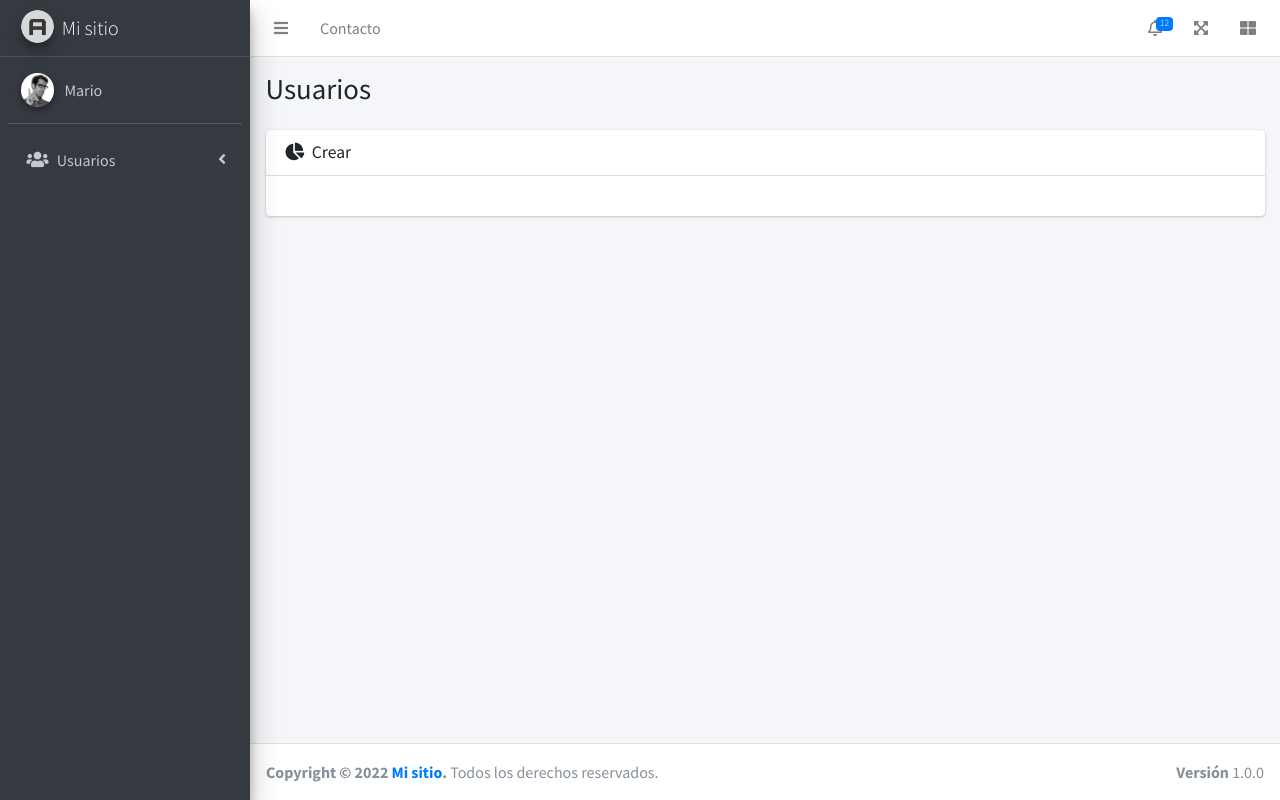
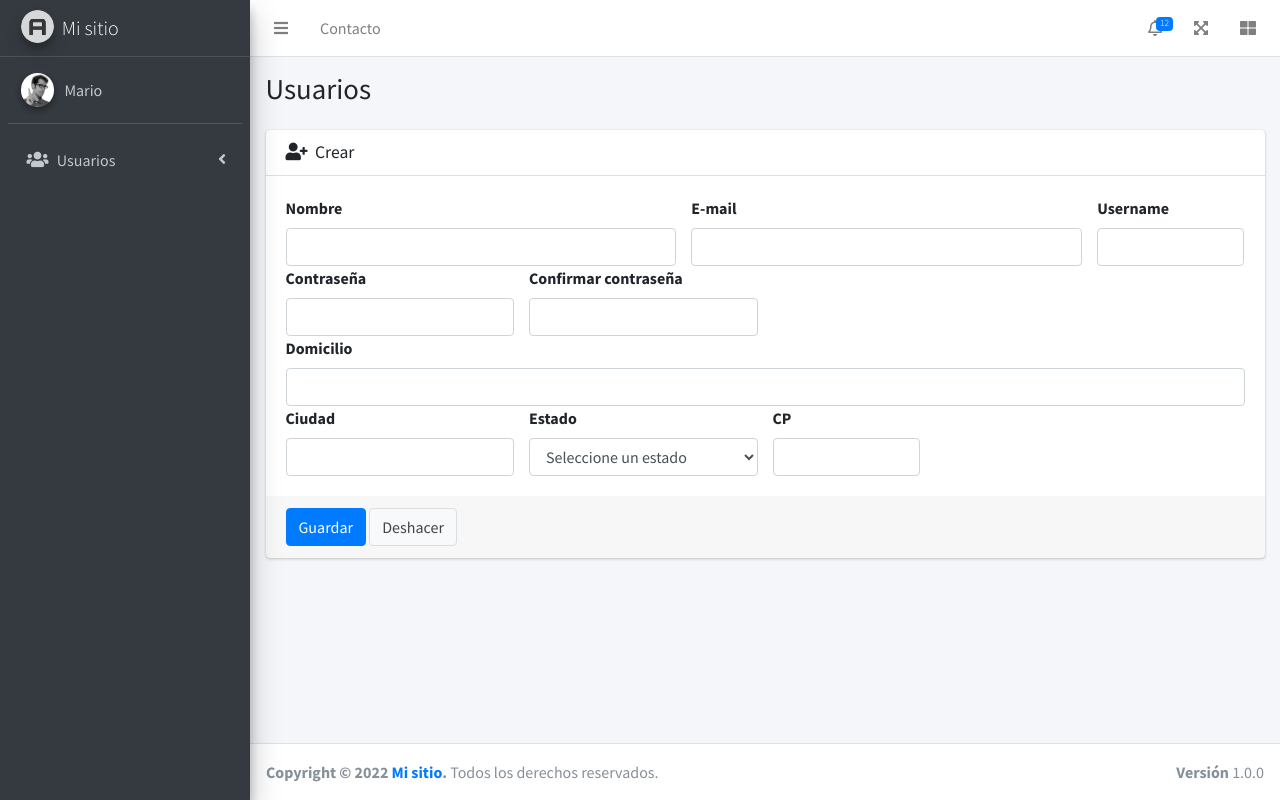
Before and after one commit to MarioGonzaleG/admin-lte, a PHP site: page /views/users/create.php in a window 1280 px wide. Run offline with PHP 8.4, Linux system fonts and the light colour scheme; some libraries are stand-ins or nearby versions.

Commit message:
Formulario

```diff
--- a/views/users/create.php
+++ b/views/users/create.php
@@ -21,14 +21,73 @@
                             <div class="card">
                                 <div class="card-header">
                                   <h3 class="card-title">
-                                    <i class="fas fa-chart-pie mr-1"></i>
+                                    <i class="fas fa-user-plus mr-1"></i>
                                     Crear
                                   </h3>
                                 </div><!-- /.card-header -->
 
-                                <div class="card-body">
+                                <form action="#" method="get">
+                                    <div class="card-body">
 
-                                </div><!-- /.card-body -->
+                                        <div class="row">
+                                            <div class="col-5">
+                                                <label for="name">Nombre</label>
+                                                <input type="text" id="name" name="name" class="form-control">
+                                            </div>
+                                            <div class="col-5">
+                                                <label for="email">E-mail</label>
+                                                <input type="text" id="email" name="email" class="form-control">
+                                            </div>
+                                            <div class="col-2">
+                                                <label for="username">Username</label>
+                                                <input type="text" id="username" name="username" class="form-control">
+                                            </div>
+                                        </div>
+                                        <div class="row">
+                                            <div class="col-3">
+                                                <label for="password">Contraseña</label>
+                                                <input type="password" id="password" name="password" class="form-control">
+                                            </div>
+                                            <div class="col-3">
+                                                <label for="confirm">Confirmar contraseña</label>
+                                                <input type="password" id="confirm" name="confirm" class="form-control">
+                                            </div>
+                                        </div>
+
+                                        <div class="row">
+                                            <div class="col-12">
+                                                <label for="adress">Domicilio</label>
+                                                <input type="text" id="adress" name="adress" class="form-control">
+                                            </div>
+                                        </div>
+
+                                        <div class="row">
+                                            <div class="col-3">
+                                                <label for="city">Ciudad</label>
+                                                <input type="text" id="city" name="city" class="form-control">
+                                            </div>
+                                            <div class="col-3">
+                                                <label for="state">Estado</label>
+                                                <select name="state" id="state" class="form-control">
+                                                    <option value="">Seleccione un estado</option>
+                                                    <option value="jalisco">Jalisco</option>
+                                                    <option value="sinaloa">Sinaloa</option>
+                                                    <option value="nayarit">Nayarit</option>
+                                                    <option value="colima">Colima</option>
+                                                </select>
+                                            </div>
+                                            <div class="col-2">
+                                                <label for="zip">CP</label>
+                                                <input type="number" id="zip" name="zip" class="form-control">
+                                            </div>
+                                        </div>
+
+                                    </div><!-- /.card-body -->
+                                    <div class="card-footer">
+                                        <button type="submit" class="btn btn-primary">Guardar</button>
+                                        <button type="reset" class="btn btn-default">Deshacer</button>
+                                    </div>
+                                </form>
                             </div>
                         </div>
 
```
Also changed, not shown: views/users/index.php (+8 -8 lines).
